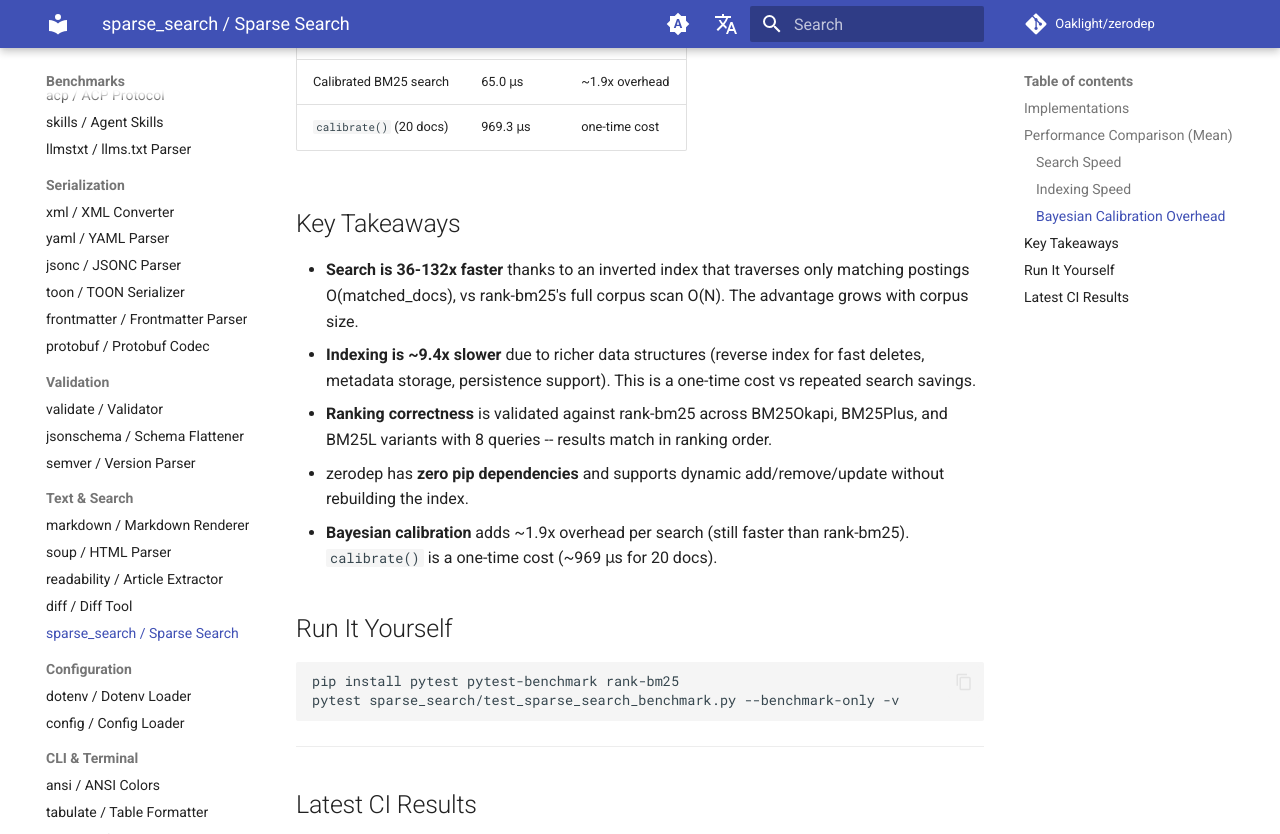
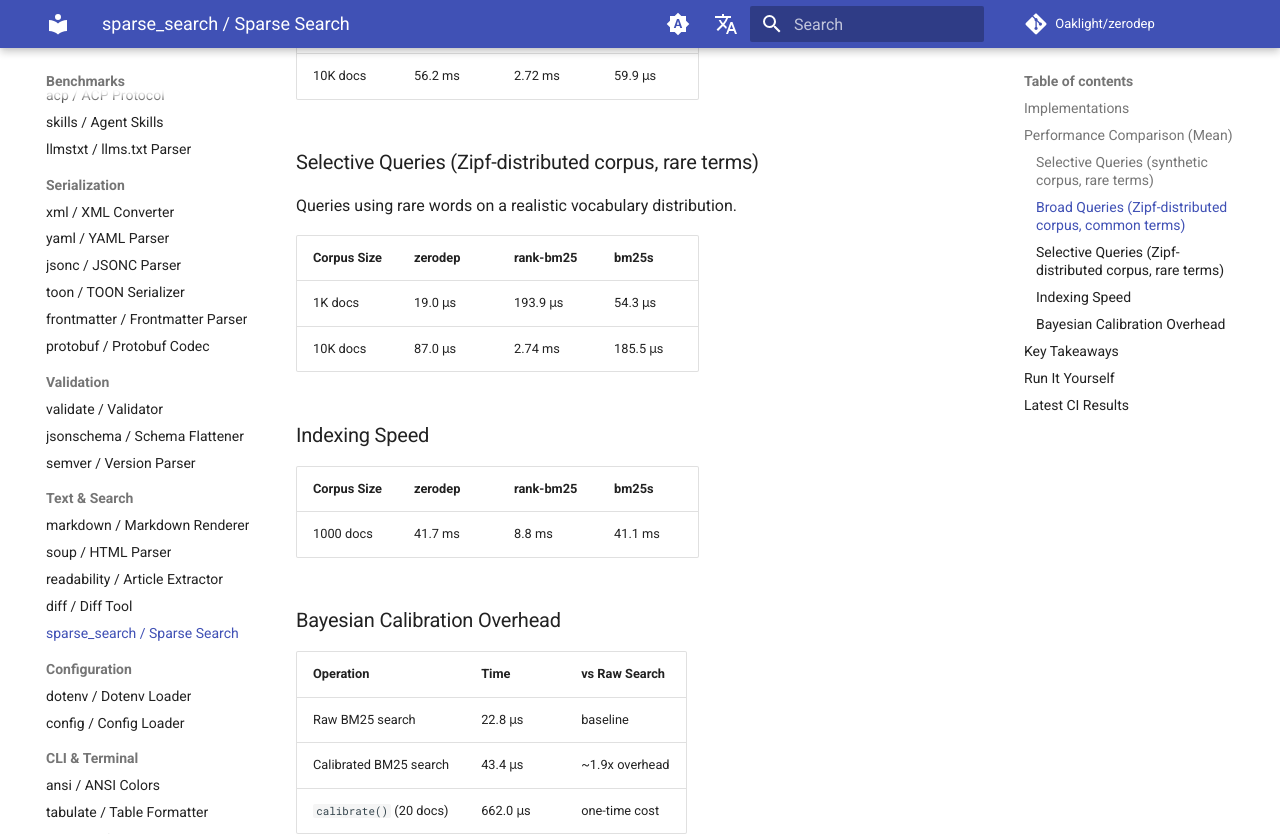
Before and after one commit to Oaklight/zerodep, an MkDocs documentation site: the page built from docs/benchmarks/sparse_search.md, in a window 1280 px wide and 1400 px high, scrolled down 1294 px, cut to the strip 0-834 px from the top of the window. Built offline with MkDocs 1.6.1 and Material for MkDocs 9.7.7, drawn with Linux system fonts in a browser that asks for light colours; comment, search, counter and statistics services are not loaded; some of the changed text lies outside the part shown.

Commit message:
docs(sparse_search): rewrite benchmarks and fix performance claims
Replace misleading "36-132x faster" claims with nuanced performance
profile: selective queries favor inverted index, broad queries favor
numpy vectorization, small corpora are comparable. Add bm25s as third
reference in all comparisons.

````diff
--- a/docs/benchmarks/sparse_search.md
+++ b/docs/benchmarks/sparse_search.md
@@ -1,13 +1,13 @@
 # Sparse Search Benchmark
 
-Apple-to-apple performance comparison between zerodep sparse_search and [`rank-bm25`](https://pypi.org/project/rank-bm25/).
+Performance comparison between zerodep sparse_search, [`rank-bm25`](https://pypi.org/project/rank-bm25/), and [`bm25s`](https://github.com/xhluca/bm25s).
 
 !!! info "Test Environment"
     - **CPU:** x86_64 Linux
     - **Python:** 3.12
     - **Tool:** pytest-benchmark 5.2.3 (mean values reported)
-    - **Reference:** rank-bm25 0.2.2
-    - **Last Updated:** 2026-04-21
+    - **References:** rank-bm25 0.2.2, bm25s 0.3.8
+    - **Last Updated:** 2026-04-29
 
 ## Implementations
 
@@ -15,42 +15,64 @@
 |----------------|--------------|-------------|
 | **zerodep** | `sparse_search.py` | stdlib-only BM25/TF-IDF engine with inverted index |
 | **rank-bm25** | *(reference)* | Popular BM25 library backed by numpy |
+| **bm25s** | *(reference)* | Fast BM25 library with eager sparse scoring (numpy + scipy) |
 
 ## Performance Comparison (Mean)
 
-### Search Speed
+### Selective Queries (synthetic corpus, rare terms)
 
-| Corpus Size | zerodep | rank-bm25 | Speedup |
-|-------------|---------|-----------|---------|
-| 200 docs | 3.0 μs | 108.5 μs | **36x faster** |
-| 1000 docs | 3.0 μs | 395.1 μs | **132x faster** |
+Queries matching few documents — the inverted index's O(matched_docs) advantage is strongest here.
+
+| Corpus Size | zerodep | rank-bm25 | bm25s |
+|-------------|---------|-----------|-------|
+| 200 docs | 3.2 μs | 88.6 μs | 16.8 μs |
+| 1000 docs | 1.8 μs | 239.6 μs | 15.2 μs |
+
+### Broad Queries (Zipf-distributed corpus, common terms)
+
+Queries using high-frequency words that match most documents — numpy vectorization dominates.
+
+| Corpus Size | zerodep | rank-bm25 | bm25s |
+|-------------|---------|-----------|-------|
+| 1K docs | 2.48 ms | 221.9 μs | 43.6 μs |
+| 10K docs | 56.2 ms | 2.72 ms | 59.9 μs |
+
+### Selective Queries (Zipf-distributed corpus, rare terms)
+
+Queries using rare words on a realistic vocabulary distribution.
+
+| Corpus Size | zerodep | rank-bm25 | bm25s |
+|-------------|---------|-----------|-------|
+| 1K docs | 19.0 μs | 193.9 μs | 54.3 μs |
+| 10K docs | 87.0 μs | 2.74 ms | 185.5 μs |
 
 ### Indexing Speed
 
-| Corpus Size | zerodep | rank-bm25 | Ratio |
+| Corpus Size | zerodep | rank-bm25 | bm25s |
 |-------------|---------|-----------|-------|
-| 1000 docs | 126.3 ms | 13.4 ms | 9.4x slower |
+| 1000 docs | 41.7 ms | 8.8 ms | 41.1 ms |
 
 ### Bayesian Calibration Overhead
 
 | Operation | Time | vs Raw Search |
 |-----------|------|---------------|
-| Raw BM25 search | 33.9 μs | baseline |
-| Calibrated BM25 search | 65.0 μs | ~1.9x overhead |
-| `calibrate()` (20 docs) | 969.3 μs | one-time cost |
+| Raw BM25 search | 22.8 μs | baseline |
+| Calibrated BM25 search | 43.4 μs | ~1.9x overhead |
+| `calibrate()` (20 docs) | 662.0 μs | one-time cost |
 
 ## Key Takeaways
 
-- **Search is 36-132x faster** thanks to an inverted index that traverses only matching postings O(matched_docs), vs rank-bm25's full corpus scan O(N). The advantage grows with corpus size.
-- **Indexing is ~9.4x slower** due to richer data structures (reverse index for fast deletes, metadata storage, persistence support). This is a one-time cost vs repeated search savings.
-- **Ranking correctness** is validated against rank-bm25 across BM25Okapi, BM25Plus, and BM25L variants with 8 queries -- results match in ranking order.
-- zerodep has **zero pip dependencies** and supports dynamic add/remove/update without rebuilding the index.
-- **Bayesian calibration** adds ~1.9x overhead per search (still faster than rank-bm25). `calibrate()` is a one-time cost (~969 μs for 20 docs).
+- **Search performance depends on query selectivity.** For selective queries (few matching documents), the inverted index provides O(matched_docs) traversal — significantly faster than the O(N) full corpus scan used by rank-bm25. For broad queries matching most documents, numpy-backed libraries (bm25s, rank-bm25) are faster due to vectorized array operations.
+- **At small corpus sizes (< 1K docs), all implementations are sub-millisecond** — performance differences are negligible for typical use cases like search result reranking or RAG retrieval.
+- **bm25s scales best for large corpora with broad queries** thanks to sparse matrix operations. Its search time grows slowly with corpus size.
+- **Indexing speed** is comparable between zerodep and bm25s; rank-bm25 is fastest due to simpler data structures.
+- **Ranking correctness** is validated against rank-bm25 across BM25Okapi, BM25Plus, and BM25L variants with 8 queries — results match in ranking order.
+- zerodep has **zero pip dependencies** and provides features not available in rank-bm25 or bm25s: BM25F multi-field search, dynamic add/remove/update, metadata filtering, RRF/MMR, and Bayesian calibration.
 
 ## Run It Yourself
 
 ```bash
-pip install pytest pytest-benchmark rank-bm25
+pip install pytest pytest-benchmark rank-bm25 bm25s
 pytest sparse_search/test_sparse_search_benchmark.py --benchmark-only -v
 ```
 
--- a/docs/modules/sparse_search.md
+++ b/docs/modules/sparse_search.md
@@ -20,7 +20,7 @@
 - **Persistence** -- save/load in JSON or SQLite format
 - **Pluggable tokenizer** -- default Unicode word splitter; plug in `jieba.lcut`, NLTK, etc.
 - **Bayesian BM25 calibration** -- convert raw BM25 scores to calibrated [0,1] probabilities via sigmoid likelihood, composite prior, and Bayesian posterior
-- **Inverted index** -- O(matched_docs) search, 34-132x faster than rank-bm25 at query time
+- **Inverted index** -- O(matched_docs) search, significantly faster than rank-bm25 for selective queries; see [benchmark](../benchmarks/sparse_search.md) for details across different query types and corpus sizes
 - **RRF (Reciprocal Rank Fusion)** -- merge multiple ranked result lists (e.g. BM25 + dense vector) into a single fused ranking
 - **MMR (Maximal Marginal Relevance)** -- re-rank results for diversity with user-provided similarity function
 
@@ -281,7 +281,13 @@
 
 ### Indexing vs Search Performance
 
-The index uses a 3-level inverted index (`term -> doc_id -> field -> tf`) to support both single-field and multi-field (BM25F) modes uniformly. This adds overhead during indexing (~6.7x slower than rank-bm25) but enables 34-132x faster search thanks to O(matched_docs) query traversal. Since indexing is typically a one-time cost and search is the frequent operation, this trade-off favors real-world usage patterns.
+The index uses a 3-level inverted index (`term -> doc_id -> field -> tf`) to support both single-field and multi-field (BM25F) modes uniformly. This adds overhead during indexing compared to numpy-backed libraries, but search performance depends on query selectivity:
+
+- **Selective queries** (few matching documents): the inverted index traverses only matching postings O(matched_docs), significantly faster than O(N) full corpus scan used by rank-bm25 and bm25s.
+- **Broad queries** (common words matching most documents): numpy-backed libraries (bm25s, rank-bm25) can be faster due to vectorized array operations vs Python dict iteration.
+- **Small corpora** (< 1K docs): all implementations perform comparably in the sub-millisecond range.
+
+See [benchmark](../benchmarks/sparse_search.md) for detailed numbers.
 
 Insert time is **O(tokens_in_doc)** per document and does not degrade as the index grows -- the 1st document and the 100,000th document with the same token count take the same time, since all underlying operations (dict lookup, set add) are O(1) amortized.
 
@@ -386,24 +392,36 @@
 
 Jaccard similarity coefficient: `|A ∩ B| / |A ∪ B|`. Returns 0.0 when both sets are empty.
 
-## Comparison with rank-bm25
+## Comparison with rank-bm25 and bm25s
 
-| Feature | zerodep sparse_search | rank-bm25 |
-|---------|----------------------|-----------|
-| Dependencies | None (stdlib only) | numpy |
-| BM25 variants | BM25/BM25+/BM25L/BM25F/TF-IDF | BM25Okapi/BM25Plus/BM25L |
-| Multi-field (BM25F) | Yes | No |
-| Search complexity | O(matched_docs) | O(N) full corpus scan |
-| Dynamic add/remove | Yes | No (rebuild required) |
-| Metadata filtering | Yes | No |
-| Persistence | JSON + SQLite | No |
-| Custom tokenizer | Yes | Yes |
-| Search speed (1000 docs) | **132x faster** | baseline |
-| Indexing speed (1000 docs) | 6.7x slower | baseline |
+| Feature | zerodep sparse_search | rank-bm25 | bm25s |
+|---------|----------------------|-----------|-------|
+| Dependencies | None (stdlib only) | numpy | numpy, scipy |
+| BM25 variants | BM25/BM25+/BM25L/BM25F/TF-IDF | BM25Okapi/BM25Plus/BM25L | BM25 (Lucene default) |
+| Multi-field (BM25F) | Yes | No | No |
+| Search complexity | O(matched_docs) | O(N) full corpus scan | O(N) sparse matrix |
+| Dynamic add/remove | Yes | No (rebuild required) | No (rebuild required) |
+| Metadata filtering | Yes | No | No |
+| Persistence | JSON + SQLite | No | Yes |
+| Custom tokenizer | Yes | Yes | Yes |
+| RRF / MMR | Built-in | No | No |
+| Bayesian calibration | Yes | No | No |
 
-**When to use zerodep:** You need dynamic document management, multi-field search, metadata filtering, or zero-dependency deployment.
+### Performance Profile
 
-**When to use rank-bm25:** You only need static BM25 scoring with numpy already in your stack.
+Search performance depends on **query selectivity** — how many documents match the query terms:
+
+- **Selective queries** (rare terms, few matches): zerodep is fastest (inverted index advantage)
+- **Broad queries** (common terms, most docs match): bm25s is fastest (numpy vectorization)
+- **Small corpora** (< 1K docs): all three are sub-millisecond, negligible difference
+
+See [benchmark](../benchmarks/sparse_search.md) for detailed numbers.
+
+**When to use zerodep:** Small-to-medium corpora, dynamic document management, multi-field search (BM25F), metadata filtering, RRF/MMR fusion, zero-dependency deployment, or selective queries on larger corpora.
+
+**When to use rank-bm25:** Simple static BM25 scoring with numpy already in your stack.
+
+**When to use bm25s:** Large static corpora with broad queries where numpy vectorization provides better throughput.
 
 ## Benchmark
 
````
